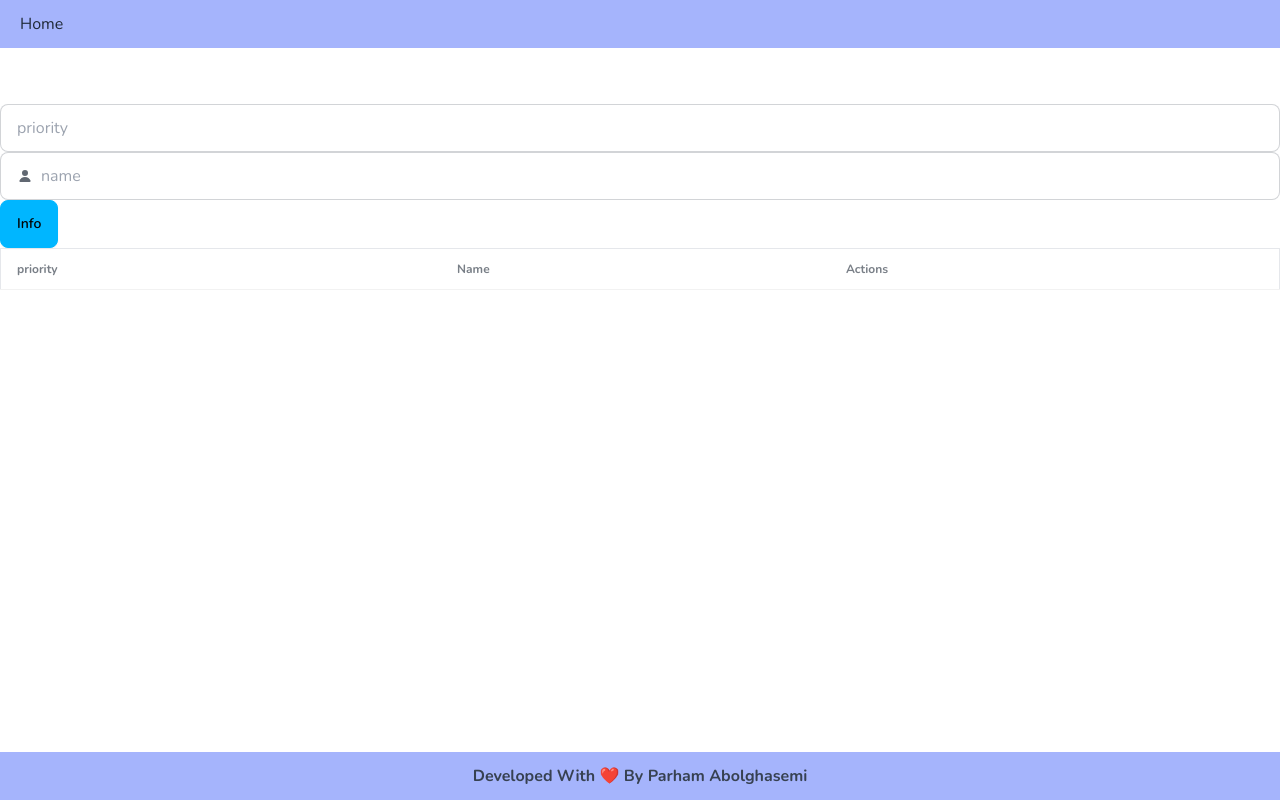
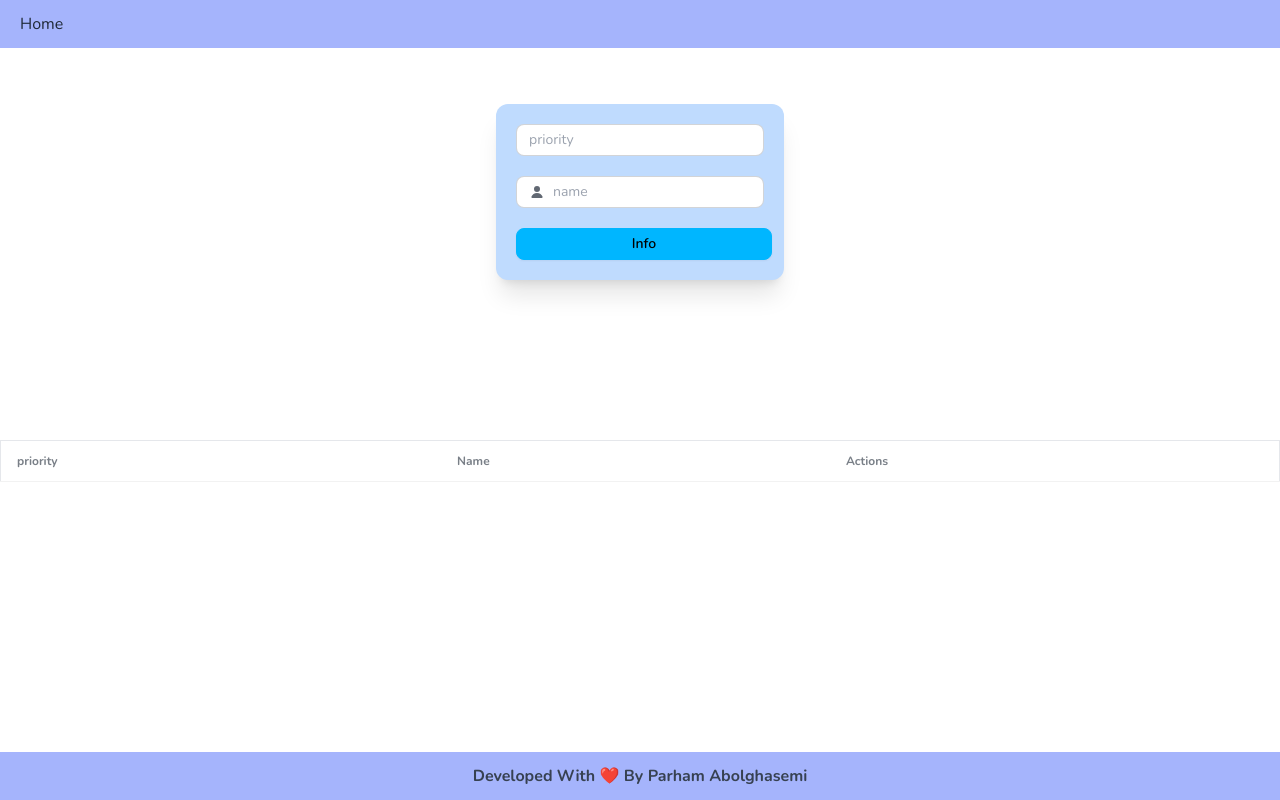
Before and after one commit to parham-ab/React-Magic-Table, a React (Vite) app: page / in a window 1280 px wide. Built offline with nearby package versions, Linux system fonts and the light colour scheme.

Commit message:
sort data based on priority

```diff
--- a/src/components/forms/Form.jsx
+++ b/src/components/forms/Form.jsx
@@ -16,8 +16,11 @@ const Form = () => {
 
   return (
     <>
-      <form onSubmit={submitHandler}>
-        <label className="input input-bordered flex items-center gap-2">
+      <form
+        onSubmit={submitHandler}
+        className="bg-blue-200 w-72 p-5 rounded-xl shadow-xl m-auto"
+      >
+        <label className="input input-bordered input-sm flex items-center gap-2">
           <input
             type="number"
             value={inputVal.priority}
@@ -27,7 +30,7 @@ const Form = () => {
             placeholder="priority"
           />
         </label>
-        <label className="input input-bordered flex items-center gap-2">
+        <label className="input input-bordered input-sm flex items-center gap-2 my-5">
           <svg
             xmlns="http://www.w3.org/2000/svg"
             viewBox="0 0 16 16"
@@ -45,7 +48,7 @@ const Form = () => {
             placeholder="name"
           />
         </label>
-        <button type="submit" className="btn btn-info">
+        <button type="submit" className="btn btn-sm btn-wide btn-info">
           Info
         </button>
       </form>
--- a/src/components/forms/Table.jsx
+++ b/src/components/forms/Table.jsx
@@ -1,6 +1,6 @@
 import { useState } from "react";
 import { useDispatch, useSelector } from "react-redux";
-import { deleteRows, editRows } from "features/tableSlice";
+import { deleteRows } from "features/tableSlice";
 import EditModal from "../EditModal";
 import edit from "assets/pencil.svg";
 import trash from "assets/trash.svg";
@@ -15,13 +15,13 @@ const Table = () => {
   const editHandler = (id) => {
     // dispatch(editRows({ id }));
     document.getElementById("my_modal_1").showModal();
-    let selectedRow = rows.filter((item) => item.id === id);
+    let selectedRow = rows.filter((item) => item?.id === id);
     setCurrentRow(selectedRow);
   };
-
   return (
     <>
-      <div className="overflow-x-auto mb-20">
+      {/* {console.log(rows.sort((a, b) => b.priority - a.priority))} */}
+      <div className="overflow-x-auto my-40">
         <table className="table border">
           {/* head */}
           <thead>
@@ -32,14 +32,14 @@ const Table = () => {
             </tr>
           </thead>
           <tbody>
-            {rows.map((row) => (
-              <tr key={row.id}>
-                <td>{row.priority}</td>
-                <td>{row.name}</td>
+            {rows?.map((row) => (
+              <tr key={row?.id}>
+                <td>{row?.priority}</td>
+                <td>{row?.name}</td>
                 <td>
                   <span className="btn btn-sm btn-circle btn-ghost">
                     <img
-                      onClick={() => editHandler(row.id)}
+                      onClick={() => editHandler(row?.id)}
                       src={edit}
                       alt="edit"
                     />
@@ -47,7 +47,7 @@ const Table = () => {
 
                   <span className="btn btn-sm btn-circle btn-ghost">
                     <img
-                      onClick={() => deleteHandler(row.id)}
+                      onClick={() => deleteHandler(row?.id)}
                       src={trash}
                       alt="trash"
                     />
--- a/src/features/tableSlice.js
+++ b/src/features/tableSlice.js
@@ -9,6 +9,7 @@ export const tableSlice = createSlice({
     addRows: {
       reducer: (state, action) => {
         state.rows.push(action.payload);
+        state.rows = state.rows.sort((a, b) => +a.priority - +b.priority);
       },
       prepare: (priority, name) => {
         return {
@@ -28,6 +29,7 @@ export const tableSlice = createSlice({
         currentTodo.priority = priority;
         currentTodo.name = name;
       }
+      state.rows = state.rows.sort((a, b) => +a.priority - +b.priority);
     },
   },
 });
```
